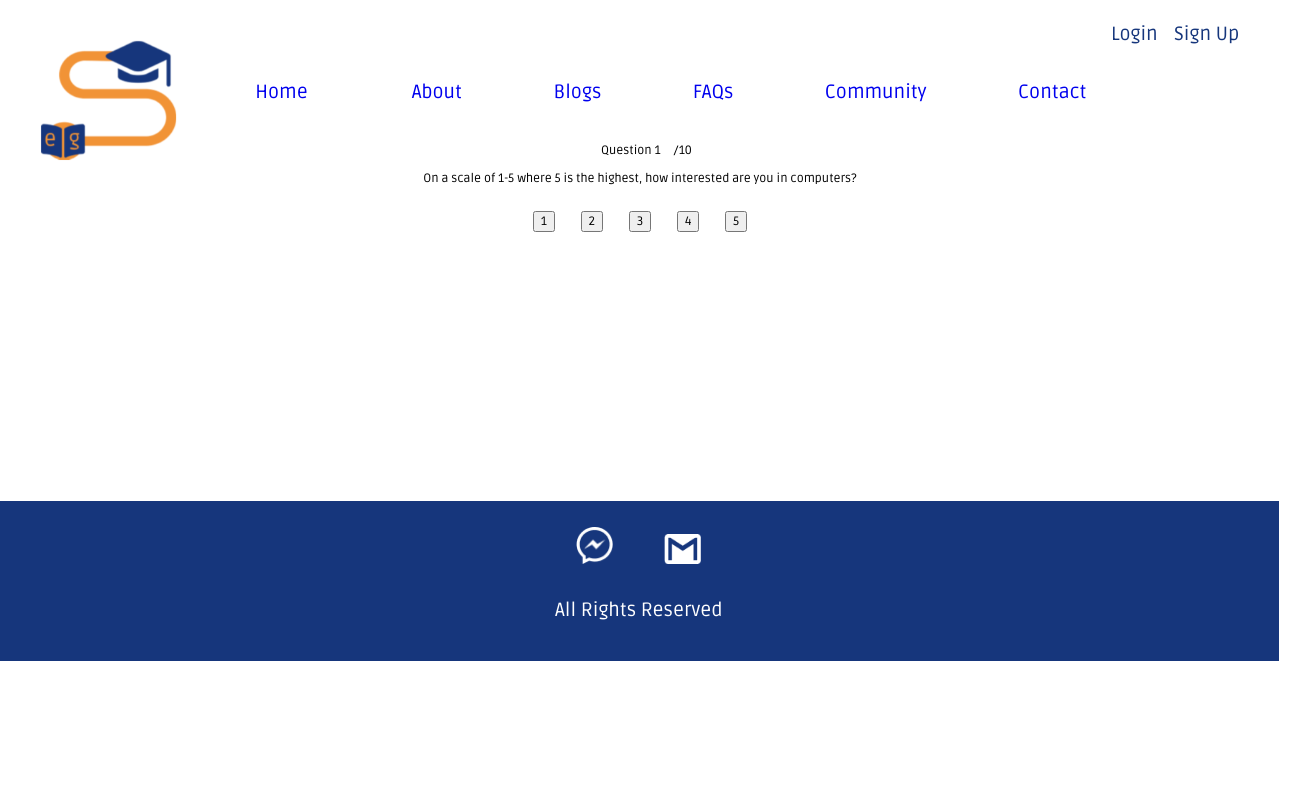
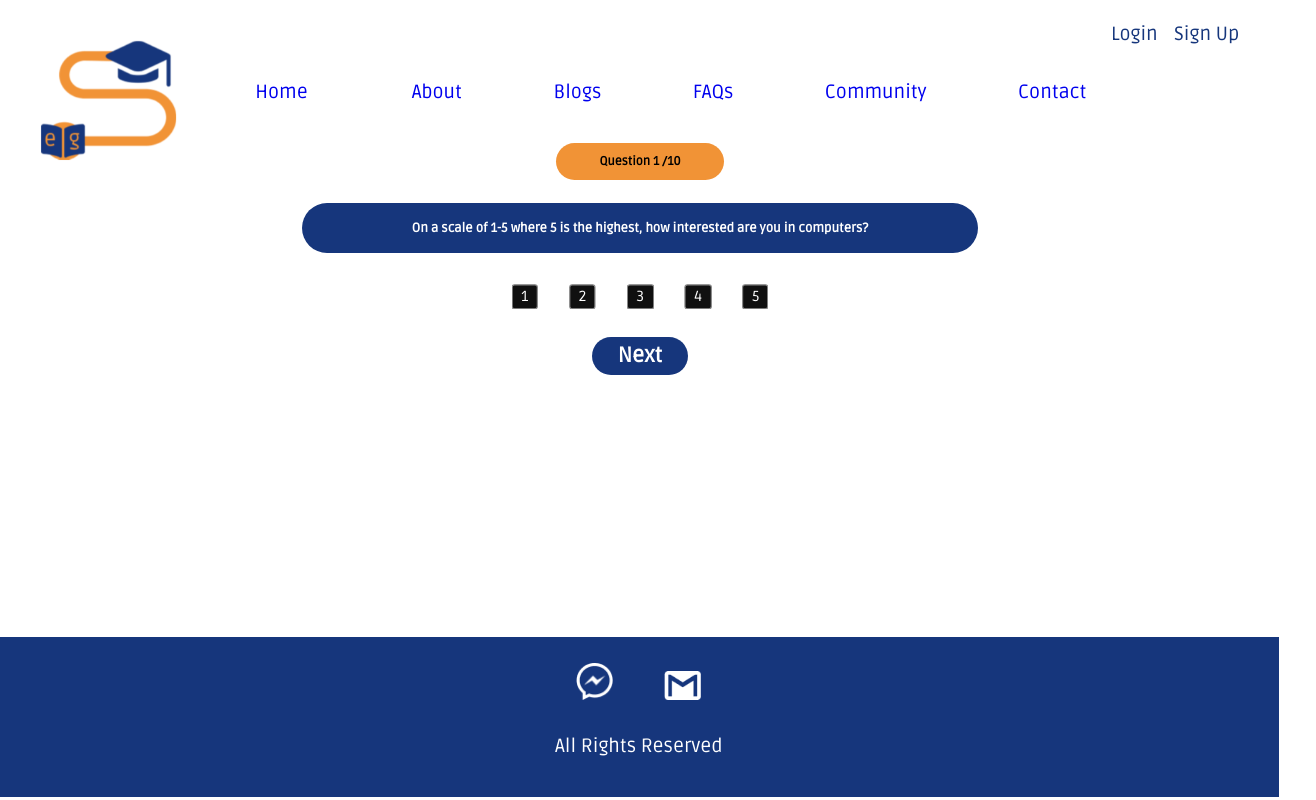
Before and after one commit to Atcha-Abe/eduguide-ver-4, a React (Create React App) app: page /gentest in a window 1280 px wide. Shown: the whole page, 1316 px wide, since content can reach past the window. Built offline with nearby package versions, Linux system fonts and the light colour scheme.

Commit message:
updated gentest UI

```diff
--- a/src/account/Login.js
+++ b/src/account/Login.js
@@ -37,7 +37,7 @@ function LogIn() {
       },
     });
     axios
-      .post("http://localhost:3002/login", userLogin)
+      .post("login", userLogin)
       .then((res) => {
         console.log(res);
       })
--- a/src/account/SignUp.js
+++ b/src/account/SignUp.js
@@ -17,6 +17,7 @@ function useKey(key, cb) {
     function handle(event) {
       if (event.keyCode === 13) {
         callbackRef.current(event);
+        <Link to="/login"></Link>;
       }
     }
     document.addEventListener("keypress", handle);
@@ -38,9 +39,9 @@ function SignUp() {
       },
     });
     axios
-      .post("signup", createUser)
+      .post("http://localhost:3002/login", createUser)
       .then((res) => {
-        localStorage.setItem("token", res.token);
+        console.log(res);
       })
       .catch((err) => {
         console.log(err);
--- a/src/admin/AdminPage.js
+++ b/src/admin/AdminPage.js
@@ -3,12 +3,12 @@ import "./Admin.css";
 
 import GLogin from "../account/GLogin";
 import { Link } from "react-router-dom";
-import { GET_USER } from "../account/Graphql/Queries";
+import { GET_ALL_USERS } from "../account/Graphql/Queries";
 import { DELETE_USER } from "../account/Graphql/Mutation";
 import { useQuery, useMutation } from "@apollo/client";
 
 function AdminPage() {
-  const { data } = useQuery(GET_USER);
+  const { data } = useQuery(GET_ALL_USERS);
 
   const [deleteUser, { error }] = useMutation(DELETE_USER);
   if (error) {
@@ -30,7 +30,7 @@ function AdminPage() {
               <th className="table-header">School</th>
             </tr>
             {data &&
-              data.getUser.map((user) => {
+              data.getAllUsers.map((user) => {
                 return (
                   <tr className="admin-tr">
                     <td className="admin-td"> {user.id} </td>
--- a/src/generaltest/GenCourses.js
+++ b/src/generaltest/GenCourses.js
@@ -72,6 +72,7 @@ export default class GenCourses extends Component {
             </td>
           </tr>
         </table>
+
         <p className="bottom_p">
           <b>Make the right decision.</b>
         </p>
--- a/src/generaltest/GenDesc.js
+++ b/src/generaltest/GenDesc.js
@@ -22,7 +22,7 @@ export default class GenDesc extends Component {
         </p>
         <div align="center">
           <label className="gen-desc">
-            <input type="checkbox" />I acknowledge that I have read and
+            <input type="checkbox" required />I acknowledge that I have read and
             understand the abovementioned Support Decision Integrity information
             as it pertains to the test.
           </label>
@@ -41,7 +41,7 @@ export default class GenDesc extends Component {
         </div>
         <br></br>
         <br></br>
-        <Link to="/gentest" className="test-btn" value="submit">
+        <Link to="/gentest" className="test-btn" type="submit">
           Take the Test
         </Link>
         <p className="bottom_p">
--- a/src/generaltest/GenTest.js
+++ b/src/generaltest/GenTest.js
@@ -1,106 +1,117 @@
 import React, { useState } from "react";
 import "./General.css";
+import { Link } from "react-router-dom";
 
 export default function GenTest() {
   const questions = [
     {
-			questionText: 'On a scale of 1-5 where 5 is the highest, how interested are you in computers?',
+      questionText:
+        "On a scale of 1-5 where 5 is the highest, how interested are you in computers?",
       answerOptions: [
-				{ answerText: '1', isCorrect: false },
-				{ answerText: '2', isCorrect: false },
-				{ answerText: '3', isCorrect: true },
-				{ answerText: '4', isCorrect: false },
-        		{ answerText: '5', isCorrect: false },
+        { answerText: "1", isCorrect: false },
+        { answerText: "2", isCorrect: false },
+        { answerText: "3", isCorrect: true },
+        { answerText: "4", isCorrect: false },
+        { answerText: "5", isCorrect: false },
       ],
     },
     {
-			questionText: 'On a scale of 1-5 where 5 is the highest, how interested are you in teaching?',
+      questionText:
+        "On a scale of 1-5 where 5 is the highest, how interested are you in teaching?",
       answerOptions: [
-				{ answerText: '1', isCorrect: false },
-				{ answerText: '2', isCorrect: false },
-				{ answerText: '3', isCorrect: true },
-				{ answerText: '4', isCorrect: false },
-        		{ answerText: '5', isCorrect: false },
-			]
-		},
-		{
-			questionText: 'On a scale of 1-5 where 5 is the highest, how interested are you in health care practices?',
-			answerOptions: [
-				{ answerText: '1', isCorrect: false },
-				{ answerText: '2', isCorrect: false },
-				{ answerText: '3', isCorrect: true },
-				{ answerText: '4', isCorrect: false },
-        		{ answerText: '5', isCorrect: false },
+        { answerText: "1", isCorrect: false },
+        { answerText: "2", isCorrect: false },
+        { answerText: "3", isCorrect: true },
+        { answerText: "4", isCorrect: false },
+        { answerText: "5", isCorrect: false },
       ],
     },
     {
-			questionText: 'On a scale of 1-5 where 5 is the highest, how interested are you in wound care?',
+      questionText:
+        "On a scale of 1-5 where 5 is the highest, how interested are you in health care practices?",
       answerOptions: [
-				{ answerText: '1', isCorrect: false },
-				{ answerText: '2', isCorrect: false },
-				{ answerText: '3', isCorrect: true },
-				{ answerText: '4', isCorrect: false },
-        		{ answerText: '5', isCorrect: false },
+        { answerText: "1", isCorrect: false },
+        { answerText: "2", isCorrect: false },
+        { answerText: "3", isCorrect: true },
+        { answerText: "4", isCorrect: false },
+        { answerText: "5", isCorrect: false },
       ],
     },
     {
-			questionText: 'On a scale of 1-5 where 5 is the highest, how interested are you in emergency care?',
+      questionText:
+        "On a scale of 1-5 where 5 is the highest, how interested are you in wound care?",
       answerOptions: [
-				{ answerText: '1', isCorrect: false },
-				{ answerText: '2', isCorrect: false },
-				{ answerText: '3', isCorrect: true },
-				{ answerText: '4', isCorrect: false },
-        		{ answerText: '5', isCorrect: false },
+        { answerText: "1", isCorrect: false },
+        { answerText: "2", isCorrect: false },
+        { answerText: "3", isCorrect: true },
+        { answerText: "4", isCorrect: false },
+        { answerText: "5", isCorrect: false },
       ],
     },
     {
-			questionText: 'On a scale of 1-5 where 5 is the highest, how interested are you in analyzing business environment for strategic direction?',
+      questionText:
+        "On a scale of 1-5 where 5 is the highest, how interested are you in emergency care?",
       answerOptions: [
-				{ answerText: '1', isCorrect: false },
-				{ answerText: '2', isCorrect: false },
-				{ answerText: '3', isCorrect: true },
-				{ answerText: '4', isCorrect: false },
-        		{ answerText: '5', isCorrect: false },
+        { answerText: "1", isCorrect: false },
+        { answerText: "2", isCorrect: false },
+        { answerText: "3", isCorrect: true },
+        { answerText: "4", isCorrect: false },
+        { answerText: "5", isCorrect: false },
       ],
     },
     {
-			questionText: 'On a scale of 1-5 where 5 is the highest, how interested are you in conduction business research?',
+      questionText:
+        "On a scale of 1-5 where 5 is the highest, how interested are you in analyzing business environment for strategic direction?",
       answerOptions: [
-				{ answerText: '1', isCorrect: false },
-				{ answerText: '2', isCorrect: false },
-				{ answerText: '3', isCorrect: true },
-				{ answerText: '4', isCorrect: false },
-        		{ answerText: '5', isCorrect: false },
+        { answerText: "1", isCorrect: false },
+        { answerText: "2", isCorrect: false },
+        { answerText: "3", isCorrect: true },
+        { answerText: "4", isCorrect: false },
+        { answerText: "5", isCorrect: false },
       ],
     },
     {
-			questionText: 'On a scale of 1-5 where 5 is the highest, how interested are you in endorsing products, goods and services?',
+      questionText:
+        "On a scale of 1-5 where 5 is the highest, how interested are you in conduction business research?",
       answerOptions: [
-				{ answerText: '1', isCorrect: false },
-				{ answerText: '2', isCorrect: false },
-				{ answerText: '3', isCorrect: true },
-				{ answerText: '4', isCorrect: false },
-        		{ answerText: '5', isCorrect: false },
+        { answerText: "1", isCorrect: false },
+        { answerText: "2", isCorrect: false },
+        { answerText: "3", isCorrect: true },
+        { answerText: "4", isCorrect: false },
+        { answerText: "5", isCorrect: false },
       ],
     },
     {
-			questionText: 'On a scale of 1-5 where 5 is the highest, how interested are you in the work flow of products, goods and services?',
+      questionText:
+        "On a scale of 1-5 where 5 is the highest, how interested are you in endorsing products, goods and services?",
       answerOptions: [
-				{ answerText: '1', isCorrect: false },
-				{ answerText: '2', isCorrect: false },
-				{ answerText: '3', isCorrect: true },
-				{ answerText: '4', isCorrect: false },
-        		{ answerText: '5', isCorrect: false },
+        { answerText: "1", isCorrect: false },
+        { answerText: "2", isCorrect: false },
+        { answerText: "3", isCorrect: true },
+        { answerText: "4", isCorrect: false },
+        { answerText: "5", isCorrect: false },
       ],
     },
     {
-			questionText: 'On a scale of 1-5 where 5 is the highest, how interested are you in starting up a business?',
+      questionText:
+        "On a scale of 1-5 where 5 is the highest, how interested are you in the work flow of products, goods and services?",
       answerOptions: [
-				{ answerText: '1', isCorrect: false },
-				{ answerText: '2', isCorrect: false },
-				{ answerText: '3', isCorrect: true },
-				{ answerText: '4', isCorrect: false },
-        		{ answerText: '5', isCorrect: false },
+        { answerText: "1", isCorrect: false },
+        { answerText: "2", isCorrect: false },
+        { answerText: "3", isCorrect: true },
+        { answerText: "4", isCorrect: false },
+        { answerText: "5", isCorrect: false },
+      ],
+    },
+    {
+      questionText:
+        "On a scale of 1-5 where 5 is the highest, how interested are you in starting up a business?",
+      answerOptions: [
+        { answerText: "1", isCorrect: false },
+        { answerText: "2", isCorrect: false },
+        { answerText: "3", isCorrect: true },
+        { answerText: "4", isCorrect: false },
+        { answerText: "5", isCorrect: false },
       ],
     },
   ];
@@ -122,24 +133,38 @@ export default function GenTest() {
     }
   };
   return (
-		<div className='app' align='center'>
+    <div className="app" align="center">
       {showScore ? (
-				<div className='score-section'>
+        <div className="score-section">
           You scored {score} out of {questions.length}
         </div>
       ) : (
         <>
-					<div className='question-section'>
-						<div className='question-count'>
-							<span>Question {currentQuestion + 1}</span>/{questions.length}
+          <div className="question-section">
+            <div className="question-count">
+              <span>
+                Question {currentQuestion + 1} /{questions.length}{" "}
+              </span>
             </div>
-						<div className='question-text'>{questions[currentQuestion].questionText}</div>
+            <div className="question-text">
+              {questions[currentQuestion].questionText}
             </div>
-					<div className='answer-section'>
+          </div>
+          <div className="answer-section">
             {questions[currentQuestion].answerOptions.map((answerOption) => (
-							<button onClick={() => handleAnswerOptionClick(answerOption.isCorrect)}>{answerOption.answerText}</button>
+              <button
+                onClick={() => handleAnswerOptionClick(answerOption.isCorrect)}
+              >
+                {answerOption.answerText}
+              </button>
             ))}
+            <br></br>
+            <br></br>
+            <br></br>
           </div>
+          <Link to="/gencourses" className="reg-btn" value="Back">
+            Next
+          </Link>
         </>
       )}
     </div>
--- a/src/generaltest/General.css
+++ b/src/generaltest/General.css
@@ -40,7 +40,8 @@ h3 {
   size: 2vw;
 }
 
-h2 {
+h2,
+h3 {
   font-size: 2.05vw;
   color: var(--eduguide_blue);
 }
@@ -51,12 +52,12 @@ h2 {
   color: var(--eduguide_orange);
 }
 
-.test-title {
+.question-count {
   background-color: var(--eduguide_orange);
   border: none;
   border-radius: 3vw;
   font-weight: bold;
-  width: 50%;
+  width: 15%;
   padding-top: 1%;
   padding-right: 1%;
   padding-bottom: 1%;
@@ -64,18 +65,20 @@ h2 {
   margin-bottom: 2%;
 }
 
+.question-text,
 .courses-title {
   background-color: var(--eduguide_blue);
   color: white;
   border: none;
   border-radius: 3vw;
   font-weight: bold;
-  width: 70%;
+  width: 60%;
   padding-top: 1.5%;
   padding-right: 1.5%;
   padding-bottom: 1.5%;
   padding-left: 1.5%;
   margin-bottom: 1.5%;
+  font-size: 1vw;
 }
 
 .courses-column {
@@ -102,12 +105,13 @@ h2 {
   width: 100%;
 }
 
-input[type="checkbox"] {
+.answer-section {
   /* Double-sized Checkboxes */
   -ms-transform: scale(1.2); /* IE */
   -moz-transform: scale(1.2); /* FF */
   -webkit-transform: scale(1.2); /* Safari and Chrome */
   -o-transform: scale(1.2); /* Opera */
   transform: scale(1.2);
-  padding: 10px;
+  padding: 5px;
+  filter: invert(100%) hue-rotate(20deg) brightness(1);
 }
--- a/src/index.js
+++ b/src/index.js
@@ -4,9 +4,6 @@ import { Provider } from "react-redux";
 import { store } from "./store/store";
 
 import App from "./App";
-import axios from "axios";
-
-axios.defaults.baseUrl = "http://localhost:3002/";
 
 const destination = document.querySelector(".root");
 
--- a/src/menu/Home.js
+++ b/src/menu/Home.js
@@ -6,7 +6,6 @@ import { useSelector } from "react-redux";
 
 function Home() {
   const header = useSelector((state) => state.header);
-
   return (
     <div align="center">
       <br></br>
```
Also changed, not shown: src/account/MainProfile.js (+6 -19 lines), src/components/Navbar.js (+2 -20 lines), src/generaltest/GenResults.js (+13 -8 lines). Lines whose indentation alone changed are shown as unchanged.
